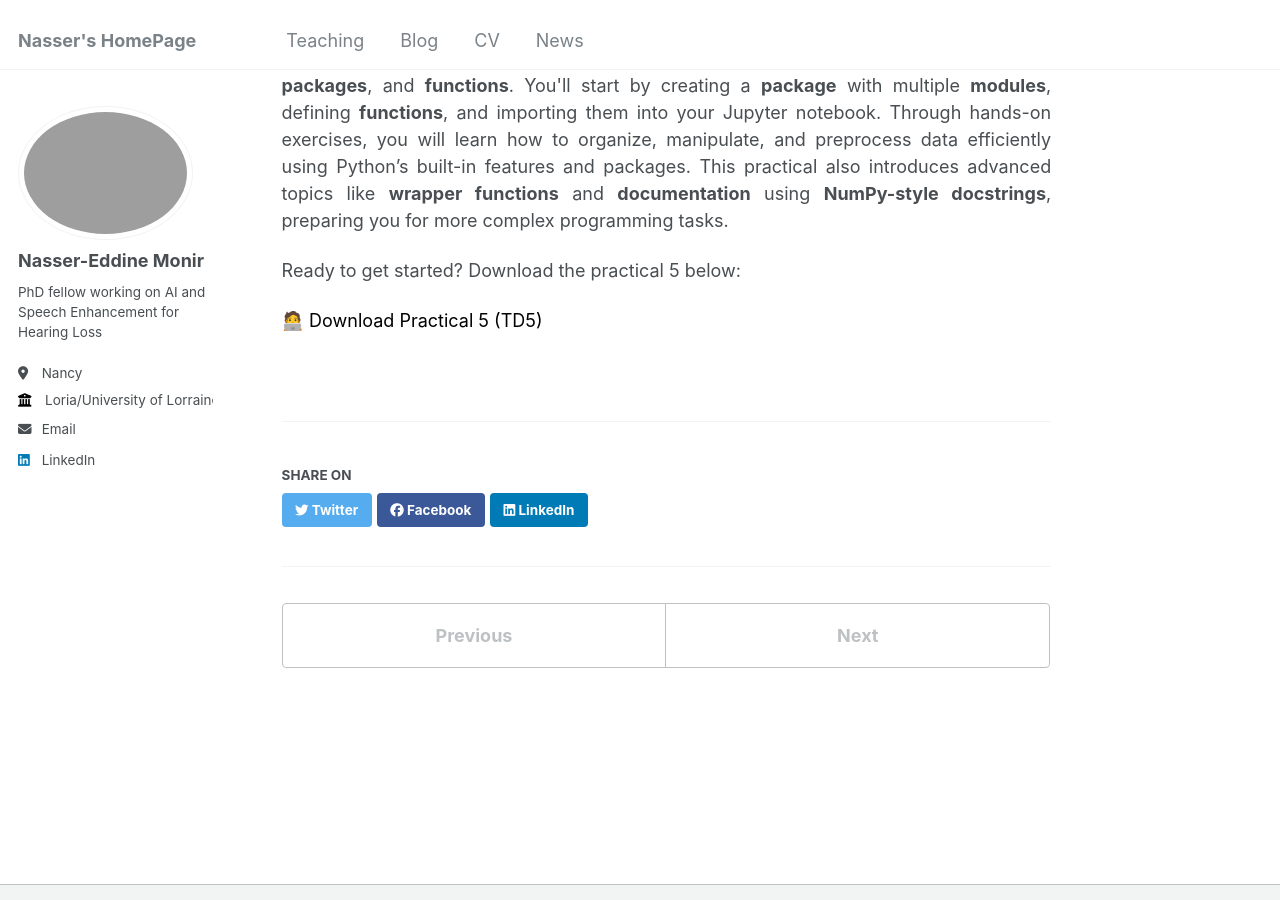
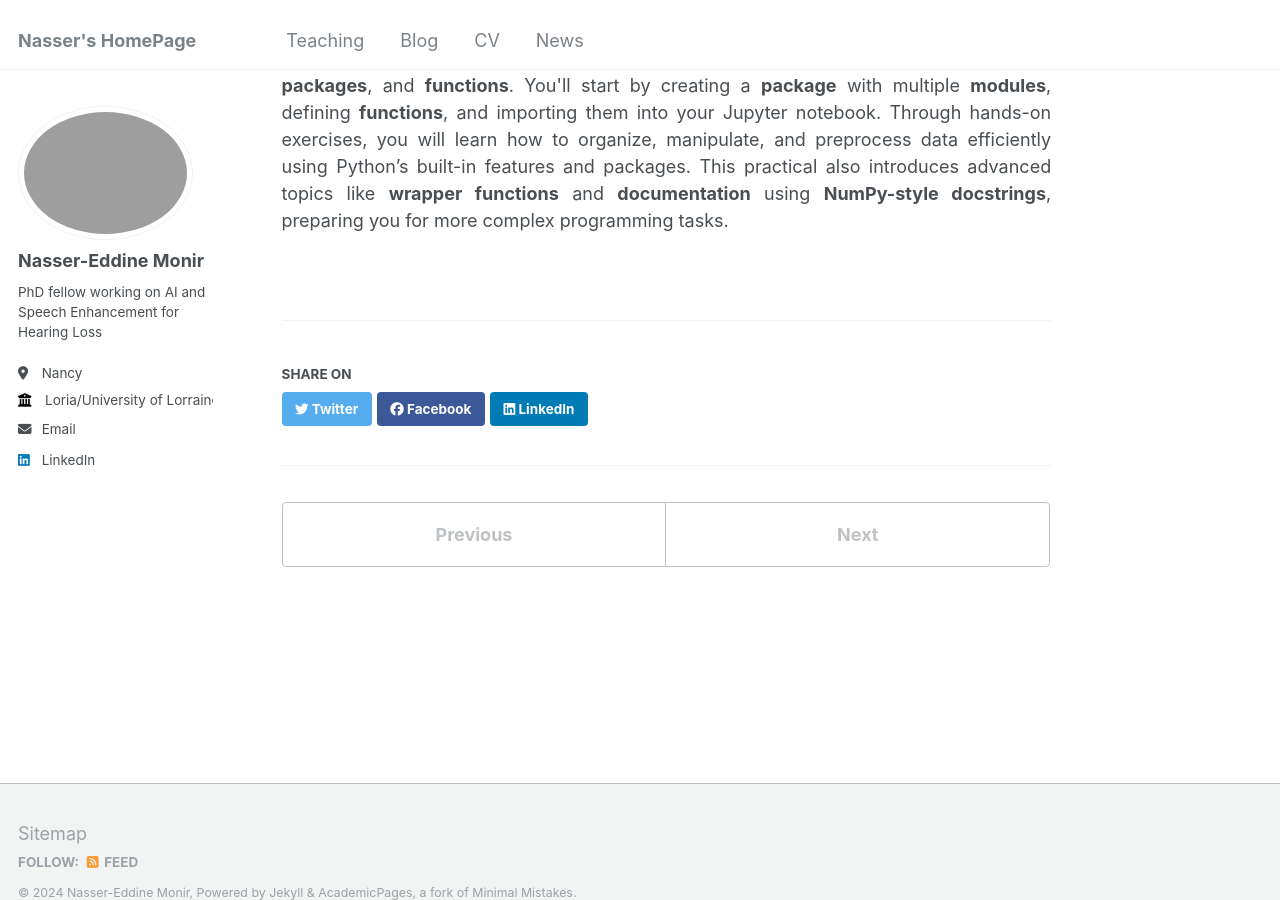
Before and after one commit to Nasseredd/nasseredd.github.io, a Jekyll site: the page built from _teaching/python/index.md, in a window 1280 px wide and 900 px high, scrolled down 777 px. Built offline with Jekyll 4.4.1, drawn with Linux system fonts in a browser that asks for light colours.

Commit message:
commented the practical 5

```diff
--- a/_teaching/python/index.md
+++ b/_teaching/python/index.md
@@ -27,7 +27,7 @@
 </p>
 
 <p style="text-align: justify;">
-Ready to get started? Download the practical 5 below:
+<!-- Ready to get started? Download the practical 5 below: -->
 </p>
 
-🧑‍💻 [Download Practical 5 (TD5)](/files/practical-5.zip)
+<!-- 🧑‍💻 [Download Practical 5 (TD5)](/files/practical-5.zip) -->
```
